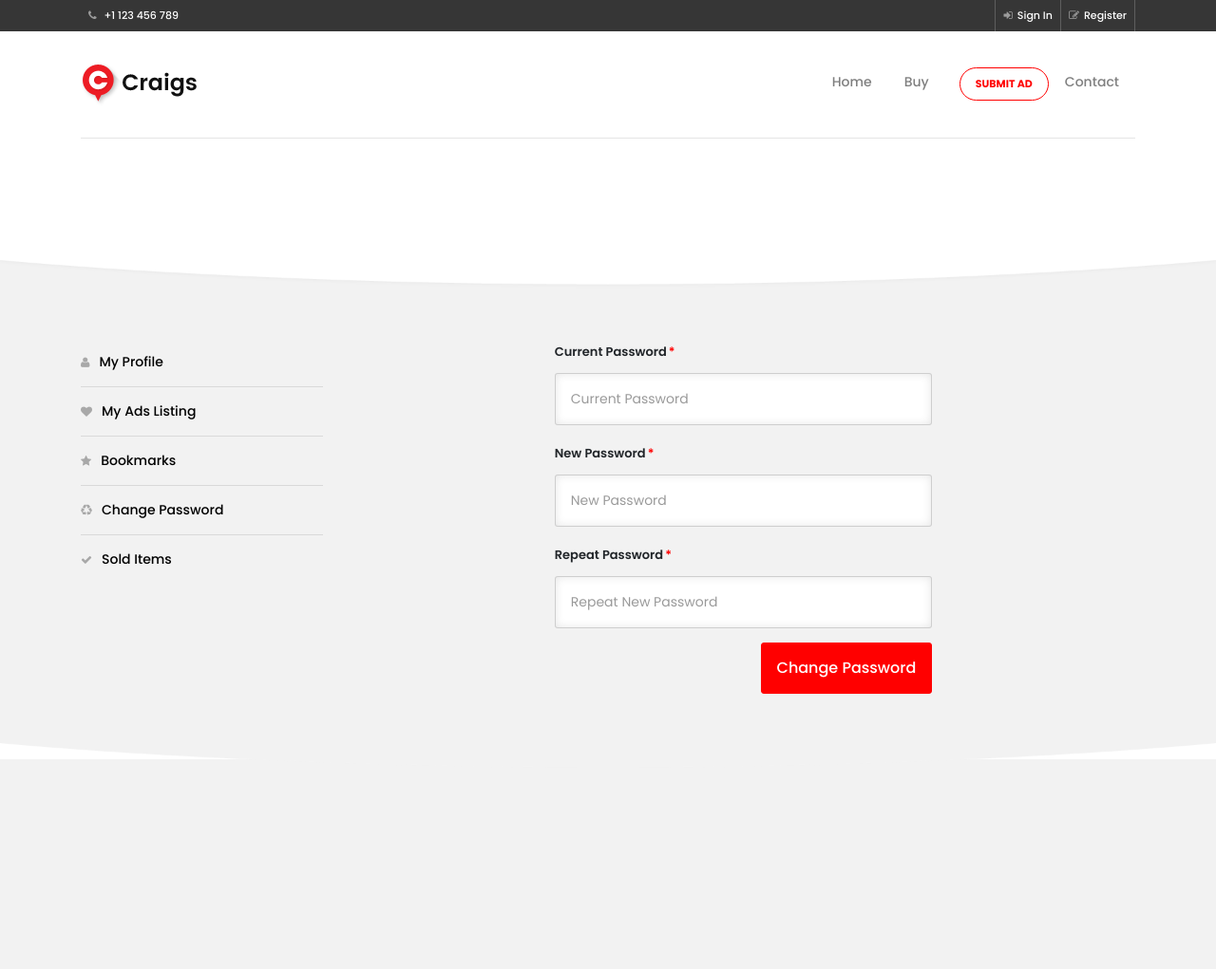
After one commit to SkanderNabli/Amj-immobilier, a Symfony app: template templates/admin/dashboard/reset-password.html.twig in a window 1280 px wide. The commit adds this page. Shown: the top 1021 px of the page at 95% size. Run offline with Twig, Linux system fonts and the light colour scheme; the template is opened without the code that fills it, so the values that code supplies are empty; some libraries are stand-ins or nearby versions.

Commit message:
adding reset-password

```diff
--- a/templates/admin/dashboard/menu.html.twig
+++ b/templates/admin/dashboard/menu.html.twig
@@ -8,7 +8,7 @@
     <a class="nav-link {% if profilMenu is defined and profilMenu == "bookmarks" %}active{% endif%} icon" href="{{ path('admin.bookmarks') }}">
         <i class="fa fa-star"></i>Bookmarks
     </a>
-    <a class="nav-link {% if profilMenu is defined and profilMenu == "" %}active{% endif%} icon" href="change-password.html">
+    <a class="nav-link {% if profilMenu is defined and profilMenu == "resetPsw" %}active{% endif%} icon" href="{{ path('admin.resetPsw') }}">
         <i class="fa fa-recycle"></i>Change Password
     </a>
     <a class="nav-link {% if profilMenu is defined and profilMenu == "" %}active{% endif%} icon" href="sold-items.html">
--- /dev/null
+++ b/templates/admin/dashboard/reset-password.html.twig
@@ -0,0 +1,56 @@
+{% extends 'base.html.twig' %}
+
+{% block header %}
+    {% include 'header/headerShowProperty.html.twig' %}
+{% endblock %}
+
+{% block content %}
+    <section class="content">
+        <section class="block">
+            <div class="container">
+                {% for message in app.flashes('success') %}
+                    <div class="center height-100px">
+                        <div class="alert alert-success">
+                            {{ message }}
+                        </div>
+                    </div>
+                {% endfor %}
+                <div class="row">
+                    <div class="col-md-3">
+                        {% include "admin/dashboard/menu.html.twig" %}
+                    </div>
+                    <!--end col-md-3-->
+                    <div class="col-md-9">
+                        <form class="form">
+                            <div class="row justify-content-center">
+                                <div class="col-md-6">
+                                    <div class="form-group">
+                                        <label for="current_password" class="col-form-label required">Current Password</label>
+                                        <input name="current_password" type="password" class="form-control" id="current_password" placeholder="Current Password" required>
+                                    </div>
+                                    <!--end form-group-->
+                                    <div class="form-group">
+                                        <label for="new_current_password" class="col-form-label required">New Password</label>
+                                        <input name="new_current_password" type="password" class="form-control" id="new_current_password" placeholder="New Password" required>
+                                    </div>
+                                    <!--end form-group-->
+                                    <div class="form-group">
+                                        <label for="repeat_new_current_password" class="col-form-label required">Repeat Password</label>
+                                        <input name="repeat_new_current_password" type="password" class="form-control" id="repeat_new_current_password" placeholder="Repeat New Password" required>
+                                    </div>
+                                    <!--end form-group-->
+                                    <button type="submit" class="btn btn-primary float-right">Change Password</button>
+                                </div>
+                                <!--end col-md-6-->
+                            </div>
+                        </form>
+                    </div>
+                    <!--end col-md-9-->
+                </div>
+                <!--end row-->
+            </div>
+            <!--end container-->
+        </section>
+        <!--end block-->
+    </section>
+{% endblock %}
```
Also changed, not shown: src/Controller/Admin/Dashboard/AdminController.php (+45 -2 lines), src/Form/ResetPasswordType.php (added, +39 -0 lines), src/Form/UserType.php (added, +33 -0 lines).
